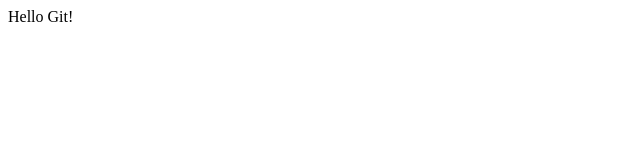
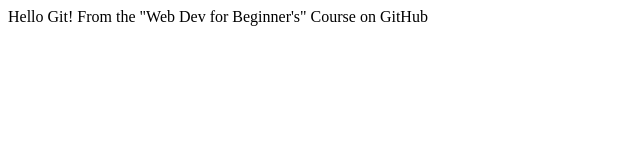
Before and after one commit to Bandit254/SampleGitRepo_WDFB, a plain HTML site: page index.html in a window 1280 px wide. Shown: the whole page, without its empty margins (0-640 px from the left). Drawn offline with Linux system fonts and the light colour scheme.

Commit message:
Second commit.

```diff
--- a/index.html
+++ b/index.html
@@ -1,5 +1,6 @@
 <html>
     <body>
         Hello Git!
+        From the "Web Dev for Beginner's" Course on GitHub
     </body>
 </html>
```
